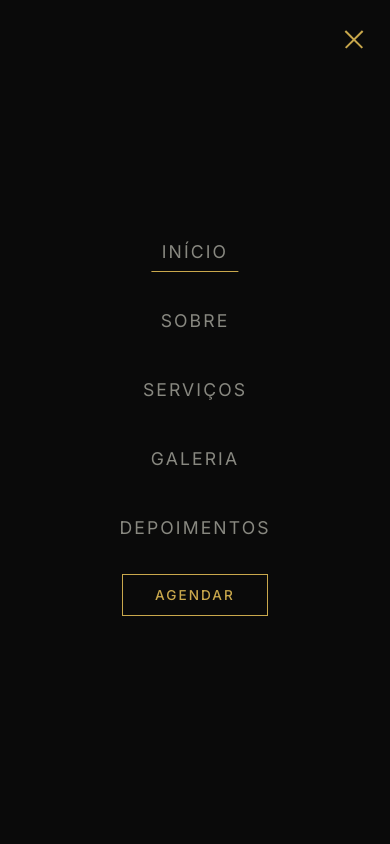
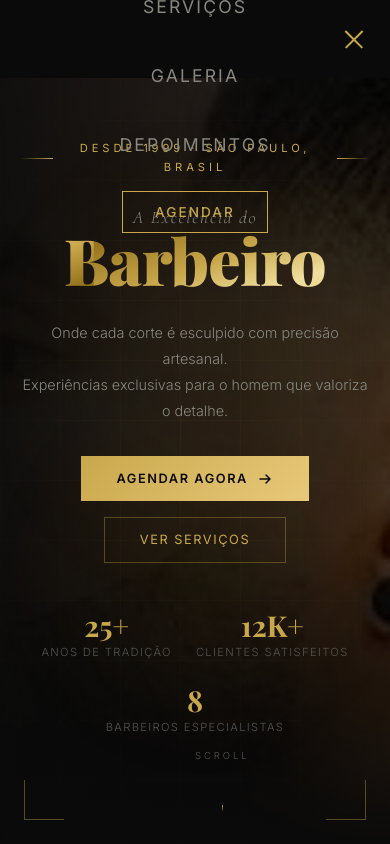
Before and after one commit to lucasrenatolu5-spec/barberProject, a React (Create React App) app: page / in a window 390 px wide. Both pictures are taken after a click on the button "Menu". Shown: the top 844 px of the page. Built offline with nearby package versions, Linux system fonts and the light colour scheme; a web font is replaced by a local one.

Commit message:
fix: navbar full inline styles mobile

```diff
--- a/src/components/Navbar/Navbar.tsx
+++ b/src/components/Navbar/Navbar.tsx
@@ -14,16 +14,22 @@ const Navbar: React.FC = () => {
   const [active, setActive] = useState('#hero');
   const [menuOpen, setMenuOpen] = useState(false);
   const [visible, setVisible] = useState(true);
+  const [isMobile, setIsMobile] = useState(window.innerWidth <= 768);
   const lastScroll = useRef(0);
 
   useEffect(() => {
+    const handleResize = () => setIsMobile(window.innerWidth <= 768);
+    window.addEventListener('resize', handleResize);
+    return () => window.removeEventListener('resize', handleResize);
+  }, []);
+
+  useEffect(() => {
     const handleScroll = () => {
-      if (menuOpen) return; // não esconde a nav enquanto menu estiver aberto
+      if (menuOpen) return;
       const y = window.scrollY;
       setScrolled(y > 60);
       setVisible(y < lastScroll.current || y < 100);
       lastScroll.current = y;
-
       const sections = navLinks.map(l => l.href.replace('#', ''));
       for (let i = sections.length - 1; i >= 0; i--) {
         const el = document.getElementById(sections[i]);
@@ -39,30 +45,64 @@ const Navbar: React.FC = () => {
 
   const handleNav = (href: string) => {
     setMenuOpen(false);
-    const id = href.replace('#', '');
-    document.getElementById(id)?.scrollIntoView({ behavior: 'smooth' });
+    document.getElementById(href.replace('#', ''))?.scrollIntoView({ behavior: 'smooth' });
+  };
+
+  const mobileMenuStyle: React.CSSProperties = isMobile ? {
+    position: 'fixed',
+    top: 0,
+    left: 0,
+    width: '100%',
+    height: '100%',
+    background: '#0A0A0A',
+    zIndex: 101,
+    display: 'flex',
+    flexDirection: 'column',
+    alignItems: 'center',
+    justifyContent: 'center',
+    gap: '1.5rem',
+    opacity: menuOpen ? 1 : 0,
+    pointerEvents: menuOpen ? 'all' : 'none',
+    transition: 'opacity 0.35s ease',
+    listStyle: 'none',
+    margin: 0,
+    padding: 0,
+  } : {
+    listStyle: 'none',
+    display: 'flex',
+    alignItems: 'center',
+    gap: '0.25rem',
+    margin: 0,
+    padding: 0,
   };
 
   return (
-    <nav className={`${styles.nav} ${scrolled ? styles.scrolled : ''} ${!visible && !menuOpen ? styles.hidden : ''}`}>
+    <nav
+      style={{
+        position: 'fixed',
+        top: 0, left: 0, right: 0,
+        zIndex: 100,
+        padding: scrolled ? '0.9rem 0' : '1.5rem 0',
+        background: scrolled ? 'rgba(10,10,10,0.95)' : 'transparent',
+        backdropFilter: scrolled ? 'blur(16px)' : 'none',
+        boxShadow: scrolled ? '0 1px 0 rgba(201,168,76,0.15)' : 'none',
+        transform: !visible && !menuOpen ? 'translateY(-100%)' : 'translateY(0)',
+        transition: 'all 0.4s ease',
+      }}
+    >
       <div className={styles.container}>
         <button className={styles.logo} onClick={() => handleNav('#hero')}>
           <span className={styles.logoText}>AURUM</span>
           <span className={styles.logoDot}>◆</span>
         </button>
-            <ul
-              className={styles.links}
-              style={
-              window.innerWidth <= 768
-              ? { opacity: menuOpen ? 1 : 0, pointerEvents: menuOpen ? 'all' : 'none' }
-              : {}
-          }
-          >
+
+        <ul style={mobileMenuStyle}>
           {navLinks.map(link => (
             <li key={link.href}>
               <button
                 className={`${styles.link} ${active === link.href ? styles.linkActive : ''}`}
                 onClick={() => handleNav(link.href)}
+                style={isMobile ? { fontSize: '1.1rem', padding: '0.75rem 1.5rem' } : {}}
               >
                 {link.label}
                 <span className={styles.linkUnderline} />
@@ -70,7 +110,11 @@ const Navbar: React.FC = () => {
             </li>
           ))}
           <li>
-            <button className={styles.ctaBtn} onClick={() => handleNav('#booking')}>
+            <button
+              className={styles.ctaBtn}
+              onClick={() => handleNav('#booking')}
+              style={isMobile ? { marginLeft: 0, padding: '0.75rem 2rem' } : {}}
+            >
               Agendar
             </button>
           </li>
@@ -79,6 +123,7 @@ const Navbar: React.FC = () => {
         <button
           className={`${styles.burger} ${menuOpen ? styles.burgerOpen : ''}`}
           onClick={() => setMenuOpen(!menuOpen)}
+          style={{ zIndex: 103, position: 'relative' }}
           aria-label="Menu"
         >
           <span /><span /><span />
```
